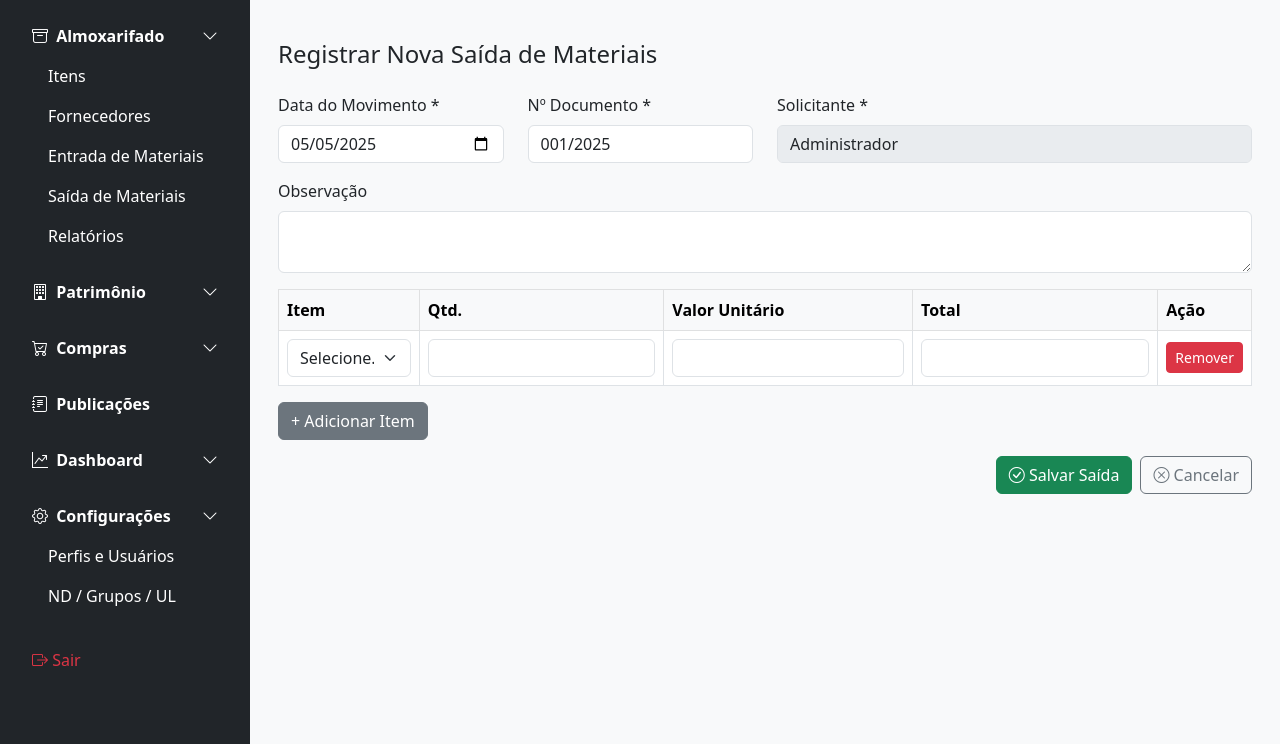
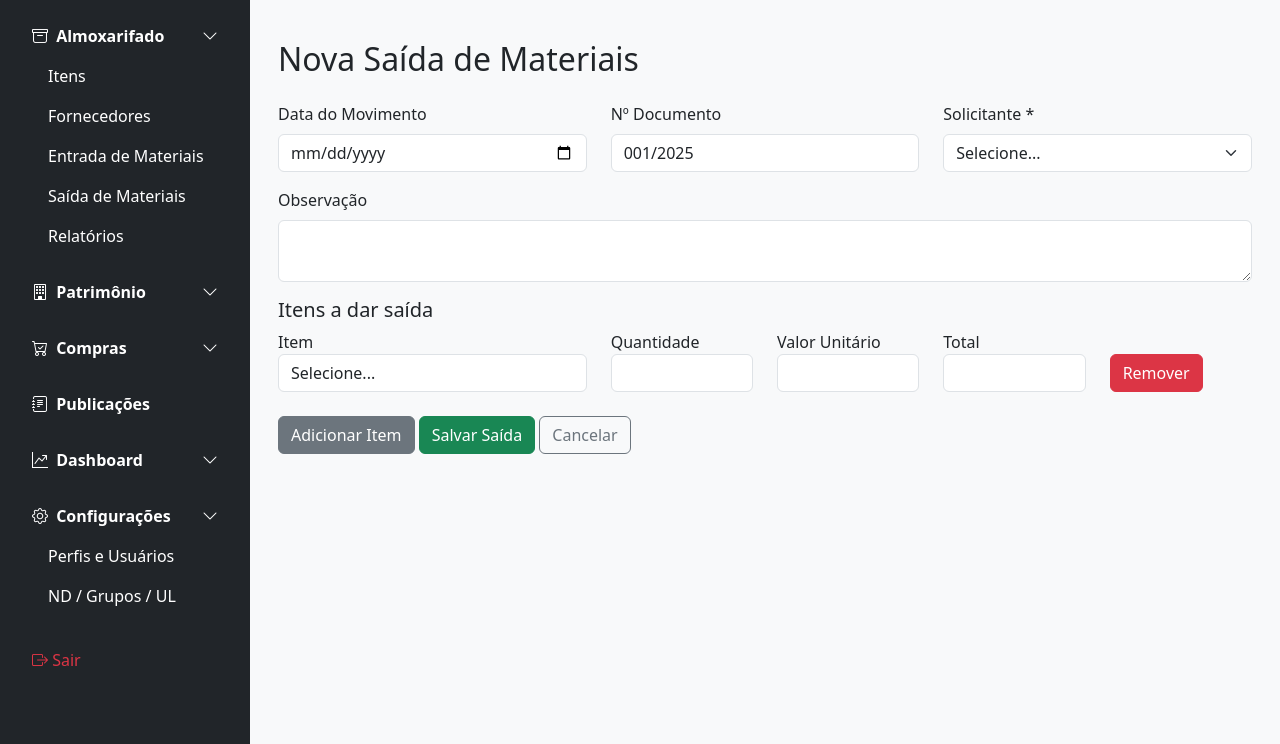
Before and after one commit to auriceliorp/Sistema_Almoxarifado, a Flask app: page /nova_saida in a window 1280 px wide. Shown: the part 56-800 px from the top of the page. Run offline with Flask 3, Linux system fonts and the light colour scheme; a user stored in the database is signed in.

Commit message:
Update nova_saida.html

```diff
--- a/templates/nova_saida.html
+++ b/templates/nova_saida.html
@@ -2,47 +2,40 @@
 {% block title %}Nova Saída de Materiais{% endblock %}
 
 {% block content %}
-<div class="container py-4">
-  <h4 class="mb-4">Registrar Nova Saída de Materiais</h4>
-
-  <form method="POST">
-    <!-- Dados da Saída -->
+<div class="container mt-4">
+    <h2 class="mb-4">Nova Saída de Materiais</h2>
+    <form method="post">
         <div class="row mb-3">
-      <div class="col-md-3">
-        <label class="form-label">Data do Movimento *</label>
-        <input type="date" class="form-control" name="data_movimento" value="{{ data_hoje }}" required>
+            <div class="col-md-4">
+                <label for="data_movimento" class="form-label">Data do Movimento</label>
+                <input type="date" class="form-control" name="data_movimento" required>
             </div>
-      <div class="col-md-3">
-        <label class="form-label">Nº Documento *</label>
+            <div class="col-md-4">
+                <label for="numero_documento" class="form-label">Nº Documento</label>
                 <input type="text" class="form-control" name="numero_documento" value="{{ numero_documento }}" readonly>
             </div>
-      <div class="col-md-6">
-        <label class="form-label">Solicitante *</label>
-        <input type="text" class="form-control" value="{{ current_user.nome }}" disabled>
+            <div class="col-md-4">
+                <label for="solicitante" class="form-label">Solicitante *</label>
+                <select name="solicitante_id" class="form-select" required>
+                    <option value="" disabled selected>Selecione...</option>
+                    {% for u in usuarios %}
+                        <option value="{{ u.id }}">{{ u.nome }}</option>
+                    {% endfor %}
+                </select>
             </div>
         </div>
 
         <div class="mb-3">
-      <label class="form-label">Observação</label>
+            <label for="observacao" class="form-label">Observação</label>
             <textarea class="form-control" name="observacao"></textarea>
         </div>
 
-    <!-- Tabela de Itens -->
-    <div class="table-responsive">
-      <table class="table table-bordered align-middle" id="tabela-itens">
-        <thead class="table-light">
-          <tr>
-            <th>Item</th>
-            <th>Qtd.</th>
-            <th>Valor Unitário</th>
-            <th>Total</th>
-            <th>Ação</th>
-          </tr>
-        </thead>
-        <tbody>
-          <tr>
-            <td>
-              <select name="item_id[]" class="form-select item-select" required onchange="atualizarValor(this)">
+        <h5>Itens a dar saída</h5>
+        <div id="itens-container">
+            <div class="item-row row">
+                <div class="col-md-4 mb-2">
+                    <label>Item</label>
+                    <select name="item_id[]" class="form-control item-select" required onchange="atualizarValor(this)">
                         <option value="">Selecione...</option>
                         {% for item in itens %}
                         <option value="{{ item.id }}" data-valor="{{ item.valor_unitario }}" data-estoque="{{ item.estoque_atual }}">
@@ -50,75 +43,67 @@
                         </option>
                         {% endfor %}
                     </select>
-            </td>
-            <td><input type="number" name="quantidade[]" class="form-control" min="1" required onchange="calcularTotal(this)"></td>
-            <td><input type="number" name="valor_unitario[]" class="form-control valor-unitario" readonly></td>
-            <td><input type="number" class="form-control valor-total" readonly></td>
-            <td><button type="button" class="btn btn-danger btn-sm" onclick="removerLinha(this)">Remover</button></td>
-          </tr>
-        </tbody>
-      </table>
+                </div>
+                <div class="col-md-2 mb-2">
+                    <label>Quantidade</label>
+                    <input type="number" name="quantidade[]" class="form-control" min="1" required onchange="calcularTotal(this)">
+                </div>
+                <div class="col-md-2 mb-2">
+                    <label>Valor Unitário</label>
+                    <input type="number" step="0.01" name="valor_unitario[]" class="form-control valor-unitario" readonly>
+                </div>
+                <div class="col-md-2 mb-2">
+                    <label>Total</label>
+                    <input type="number" step="0.01" class="form-control valor-total" readonly>
+                </div>
+                <div class="col-md-2 d-flex align-items-end mb-2">
+                    <button type="button" class="btn btn-danger" onclick="removerItem(this)">Remover</button>
+                </div>
+            </div>
         </div>
 
-    <div class="mb-3">
-      <button type="button" class="btn btn-secondary" onclick="adicionarLinha()">+ Adicionar Item</button>
-    </div>
-
-    <!-- Botões -->
-    <div class="d-flex justify-content-end gap-2">
-      <button type="submit" class="btn btn-success"><i class="bi bi-check-circle"></i> Salvar Saída</button>
-      <a href="{{ url_for('saida_bp.lista_saidas') }}" class="btn btn-outline-secondary"><i class="bi bi-x-circle"></i> Cancelar</a>
-    </div>
+        <button type="button" class="btn btn-secondary mt-3" onclick="adicionarItem()">Adicionar Item</button>
+        <button type="submit" class="btn btn-success mt-3">Salvar Saída</button>
+        <a href="{{ url_for('saida_bp.lista_saidas') }}" class="btn btn-outline-secondary mt-3">Cancelar</a>
     </form>
 </div>
 
-<!-- Scripts -->
 <script>
+function adicionarItem() {
+    const container = document.getElementById('itens-container');
+    const novaLinha = container.firstElementChild.cloneNode(true);
+    novaLinha.querySelectorAll('input, select').forEach(el => el.value = '');
+    container.appendChild(novaLinha);
+}
+
+function removerItem(botao) {
+    const linha = botao.closest('.item-row');
+    const container = document.getElementById('itens-container');
+    if (container.childElementCount > 1) linha.remove();
+}
+
 function atualizarValor(select) {
     const option = select.options[select.selectedIndex];
-  const valor = parseFloat(option.getAttribute('data-valor')) || 0;
-  const estoque = parseFloat(option.getAttribute('data-estoque')) || 0;
-  const linha = select.closest('tr');
-
-  const inputValor = linha.querySelector('.valor-unitario');
-  inputValor.value = valor.toFixed(2);
-
+    const valor = option.getAttribute('data-valor');
+    const estoque = parseFloat(option.getAttribute('data-estoque'));
+    const linha = select.closest('.item-row');
+    linha.querySelector('.valor-unitario').value = valor || 0;
+    const quantidade = linha.querySelector('[name="quantidade[]"]');
     if (estoque <= 0) {
-    alert("Estoque insuficiente para esse item.");
+        alert("Estoque indisponível para esse item!");
         select.classList.add('is-invalid');
     } else {
         select.classList.remove('is-invalid');
     }
-
-  calcularTotal(linha.querySelector('[name="quantidade[]"]'));
+    calcularTotal(quantidade);
 }
 
-function calcularTotal(input) {
-  const linha = input.closest('tr');
-  const qtd = parseFloat(linha.querySelector('[name="quantidade[]"]').value) || 0;
-  const valor = parseFloat(linha.querySelector('.valor-unitario').value) || 0;
-  linha.querySelector('.valor-total').value = (qtd * valor).toFixed(2);
-}
-
-function adicionarLinha() {
-  const tbody = document.querySelector('#tabela-itens tbody');
-  const novaLinha = tbody.rows[0].cloneNode(true);
-
-  novaLinha.querySelectorAll('input').forEach(i => i.value = '');
-  novaLinha.querySelector('select').selectedIndex = 0;
-  novaLinha.querySelector('.valor-total').value = '';
-
-  tbody.appendChild(novaLinha);
-}
-
-function removerLinha(btn) {
-  const linha = btn.closest('tr');
-  const tbody = linha.parentElement;
-  if (tbody.rows.length > 1) {
-    linha.remove();
-  } else {
-    alert("A saída deve conter pelo menos um item.");
-  }
+function calcularTotal(inputQuantidade) {
+    const linha = inputQuantidade.closest('.item-row');
+    const valorUnitario = parseFloat(linha.querySelector('.valor-unitario').value) || 0;
+    const quantidade = parseFloat(inputQuantidade.value) || 0;
+    const total = linha.querySelector('.valor-total');
+    total.value = (valorUnitario * quantidade).toFixed(2);
 }
 </script>
 {% endblock %}
```
Lines whose indentation alone changed are shown as unchanged.
